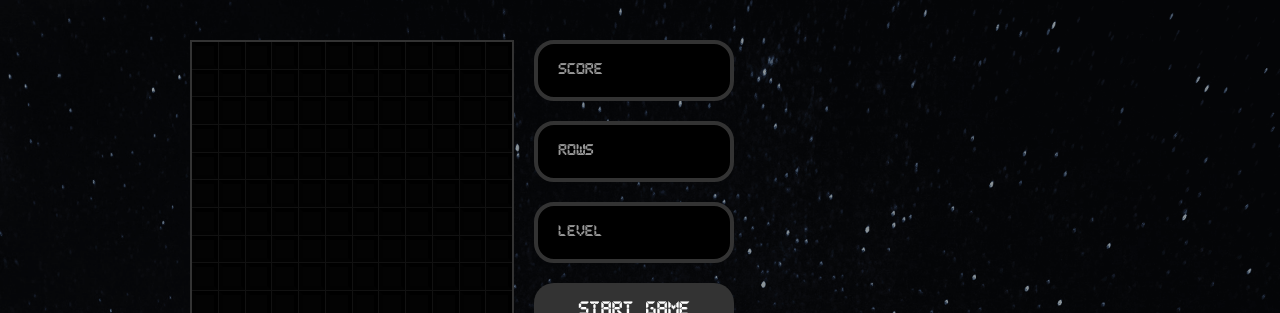
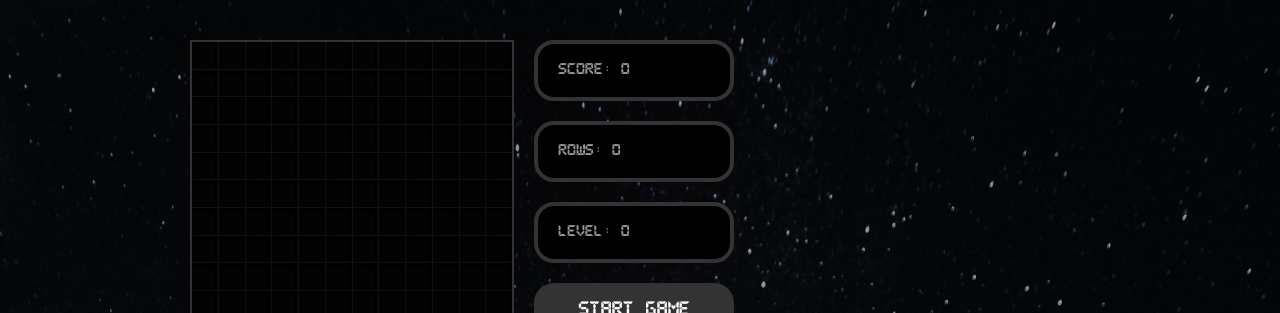
Before and after one commit to ibejarano/react-tetris, a React (Create React App) app: page / in a window 1280 px wide. Shown: the top 313 px of the page. Built offline with nearby package versions, Linux system fonts and the light colour scheme.

Commit message:
Added Score and Tetris Rules

```diff
--- a/src/components/Cell.js
+++ b/src/components/Cell.js
@@ -6,4 +6,4 @@ const Cell = ({ type }) => (
     <StyledCell type={type} color={TETROMINOS[type].color} ></StyledCell>
 )
 
-export default Cell;
+export default React.memo(Cell);
--- a/src/components/Tetris.js
+++ b/src/components/Tetris.js
@@ -7,8 +7,9 @@ import { StyledTetris , StyledTetrisWrapper} from './styles/StyledTetris'
 
 // Custom hooks
 import { usePlayer } from '../hooks/usePlayer';
-import { useStage } from '../hooks/useStage'
-
+import { useStage } from '../hooks/useStage';
+import { useInterval } from '../hooks/useInterval';
+import { useGameStatus } from '../hooks/useGameStatus';
 
 //Components
 import Stage from './Stage'
@@ -20,7 +21,11 @@ const Tetris = () => {
     const [dropTime, setDropTime ] = useState(null);
     const [gameOver, setGameOver ] = useState(false);
     const [player, updatePlayerPos, resetPlayer, playerRotate] = usePlayer();
-    const [stage, setStage] = useStage(player, resetPlayer);
+    const [stage, setStage, rowsCleared] = useStage(player, resetPlayer);
+
+    const [score, setScore, rows, setRows, level, setLevel] = useGameStatus(
+        rowsCleared
+        );
 
 
     console.log('re-render');
@@ -34,11 +39,22 @@ const Tetris = () => {
     const startGame = () => {
         // Reset everything
         setStage(createStage());
+        setDropTime(1000);
         resetPlayer();
         setGameOver(false);
+        setScore(0);
+        setRows(0);
+        setLevel(0);
     }
 
     const drop = () => {
+        // increase level when player has cleared 10 rows
+        if (rows > (level + 1)*10){
+            setLevel(prev => prev +1)
+            // Also increase speed
+            setDropTime(1000 / (level +1) + 200)
+        }
+
         if (!checkCollision(player, stage , {x: 0, y: 1})){
             updatePlayerPos({ x: 0 , y: 1 , collided: false})
         } else {
@@ -51,7 +67,16 @@ const Tetris = () => {
         }
     }
 
+    const keyUp = ({keyCode}) => {
+        if (!gameOver){
+            if (keyCode === 40){
+                setDropTime(1000 / (level +1) + 200);
+            }
+        }
+    }
+
     const dropPlayer = () => {
+        setDropTime(null);
         drop();
     }
 
@@ -67,10 +92,14 @@ const Tetris = () => {
                 playerRotate(stage, 1)
             }
         }
-    }
+    };
+
+    useInterval(() => {
+        drop();
+    }, dropTime)
 
     return (
-        <StyledTetrisWrapper role="button" tabIndex="0" onKeyDown={e => move(e)}>
+        <StyledTetrisWrapper role="button" tabIndex="0" onKeyDown={e => move(e)} onKeyUp={keyUp}>
             <StyledTetris>
             <Stage stage={stage}/>
             <aside>
@@ -78,9 +107,9 @@ const Tetris = () => {
                     <Display gameOver={gameOver} text="Game Over" />
                     ) : (
                     <div>
-                    <Display text="Score" />
-                    <Display text="Rows" />
-                    <Display text="Level" />
+                    <Display text={`Score: ${score}`} />
+                    <Display text={`Rows: ${rows}`} />
+                    <Display text={`Level: ${level}`} />
                     </div> )
                 }
             <StartButton callback={startGame}/>
--- a/src/hooks/useGameStatus.js
+++ b/src/hooks/useGameStatus.js
@@ -0,0 +1,25 @@
+import { useState, useEffect , useCallback } from 'react';
+
+export const useGameStatus = rowsCleared => {
+    const [score, setScore] = useState(0);
+    const [rows, setRows] = useState(0);
+    const [level, setLevel] = useState(0);
+
+    const linePoints = [40, 100, 300, 1200];
+
+    const calcScore = useCallback(() =>{
+        // we have score?
+        if (rowsCleared > 0 ){
+            // This is how original Tetris score is calculated
+            setScore(prev => prev + linePoints[rowsCleared-1] * (level +1));
+            setRows( prev => prev+ rowsCleared);
+        }
+    }, [level, linePoints, rowsCleared]);
+
+    useEffect(() => {
+        calcScore();
+    }, [calcScore, rowsCleared, score]);
+
+    return [score, setScore, rows, setRows, level, setLevel];
+
+}
```
